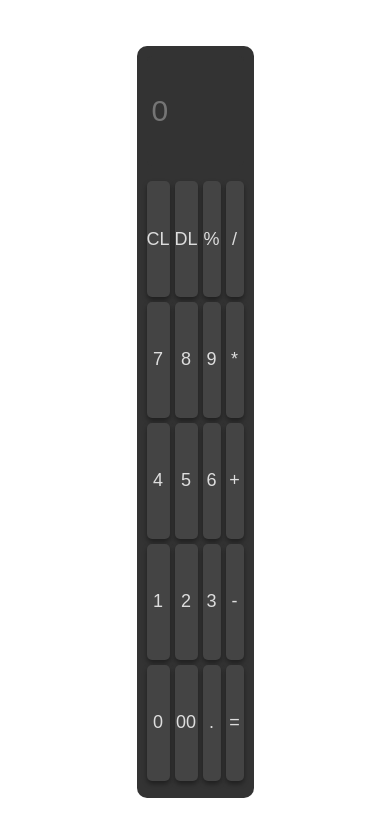
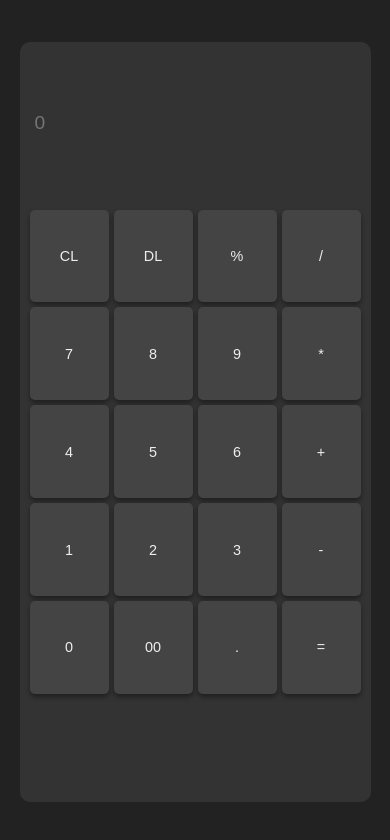
Before and after one commit to adammohamedzahmon56-ai/A-wonderful-calculator, a plain HTML site: page index.html in a window 390 px wide. Drawn offline with Linux system fonts and the light colour scheme.

Commit message:
Refactor CSS for better layout and responsiveness
Updated styles for responsiveness and improved design.

```diff
--- a/style.css
+++ b/style.css
@@ -1,39 +1,46 @@
-*{
+* {
     margin: 0;
     padding: 0;
     box-sizing: border-box;
 }
 
-body{
+body {
     width: 100vw;
     height: 100vh;
     display: flex;
     align-items: center;
     justify-content: center;
+    background-color: #222;
+    font-family: Arial, sans-serif;
 }
 
-.parent{
+.parent {
     width: 30%;
+    max-width: 400px;
+    min-width: 250px;
     height: 89%;
     background-color: #333;
     padding: 10px;
     border-radius: 10px;
+    display: flex;
+    flex-direction: column;
 }
 
-#output{
+#output {
     width: 100%;
     height: 15%;
     background-color: #333;
-    color: #ddd;
+    color: #eee;
     margin-bottom: 15px;
     border-radius: 5px;
-    font-size: 30px;
+    font-size: 2rem;
     padding: 5px;
     outline: none;
     border: none;
+    text-align: left;
 }
 
-.buttons{
+.buttons {
     width: 100%;
     height: 82%;
     display: grid;
@@ -42,28 +49,56 @@ body{
     gap: 5px;
 }
 
-button{
+button {
     background-color: #444;
-    color: #ddd;
+    color: #eee;
     border: none;
-    font-size: 18px;
+    font-size: 1.2rem;
     border-radius: 5px;
-
-
     box-shadow: 0px 3px 5px rgba(0,0,0,0.4);
-
     cursor: pointer;
     transition: 0.2s;
 }
 
-button:hover{
+button:hover {
     background-color: #555;
     transform: scale(1.05);
 }
 
-
-button:active{
-    background-color: red !important;
-    color: white !important;
+button:active {
+    background-color: red;
+    color: white;
     transform: scale(0.95);
 }
+
+
+@media (max-width: 600px) {
+    .parent {
+        width: 90%;
+        height: 90%;
+    }
+
+    #output {
+        font-size: 1.5rem;
+        height: 20%;
+    }
+
+    button {
+        font-size: 1rem;
+    }
+}
+
+@media (max-width: 400px) {
+    .buttons {
+        grid-template-columns: repeat(4, 1fr);
+        grid-template-rows: repeat(6, 1fr);
+    }
+
+    #output {
+        font-size: 1.2rem;
+    }
+
+    button {
+        font-size: 0.9rem;
+    }
+}
```
